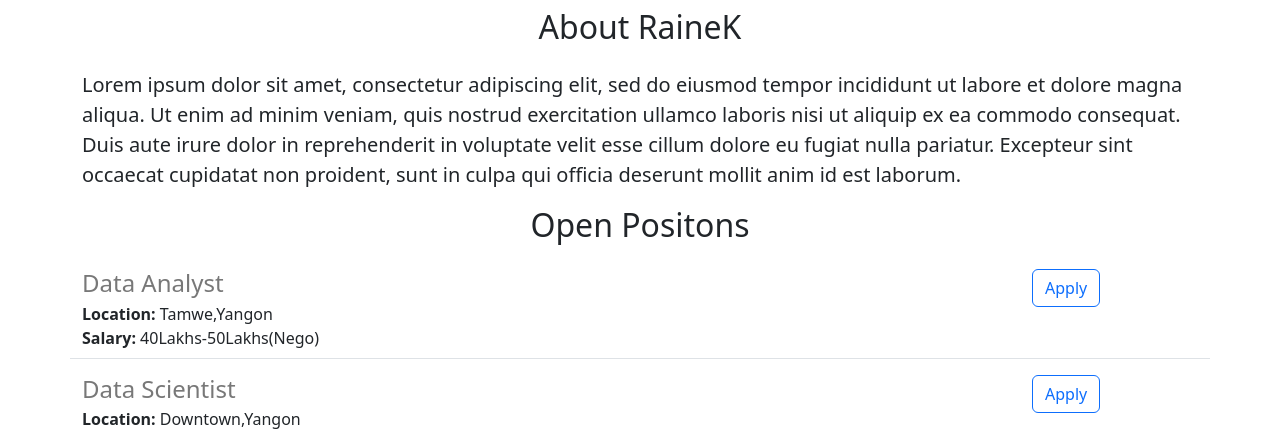
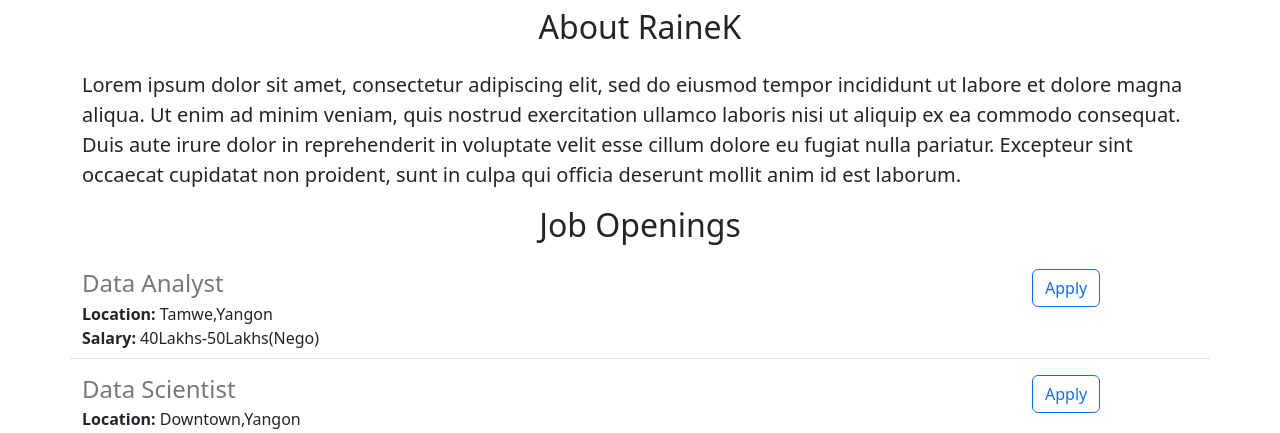
Before and after one commit to RaineK3/careers-website, a Flask app: page / in a window 1280 px wide. Shown: the part 440-873 px from the top of the page. Run offline with Flask 3, Linux system fonts and the light colour scheme.

Commit message:
making some changes

```diff
--- a/templates/home.html
+++ b/templates/home.html
@@ -23,7 +23,7 @@
       <p class="lead">
         Lorem ipsum dolor sit amet, consectetur adipiscing elit, sed do eiusmod tempor incididunt ut labore et dolore magna aliqua. Ut enim ad minim veniam, quis nostrud exercitation ullamco laboris nisi ut aliquip ex ea commodo consequat. Duis aute irure dolor in reprehenderit in voluptate velit esse cillum dolore eu fugiat nulla pariatur. Excepteur sint occaecat cupidatat non proident, sunt in culpa qui officia deserunt mollit anim id est laborum.
       </p>
-      <h2 class="text-center mt-2 mb-4">Open Positons</h2>
+      <h2 class="text-center mt-2 mb-4">Job Openings</h2>
       <div>
         {% for job in jobs %}
           {% include 'jobitem.html' %}
```
